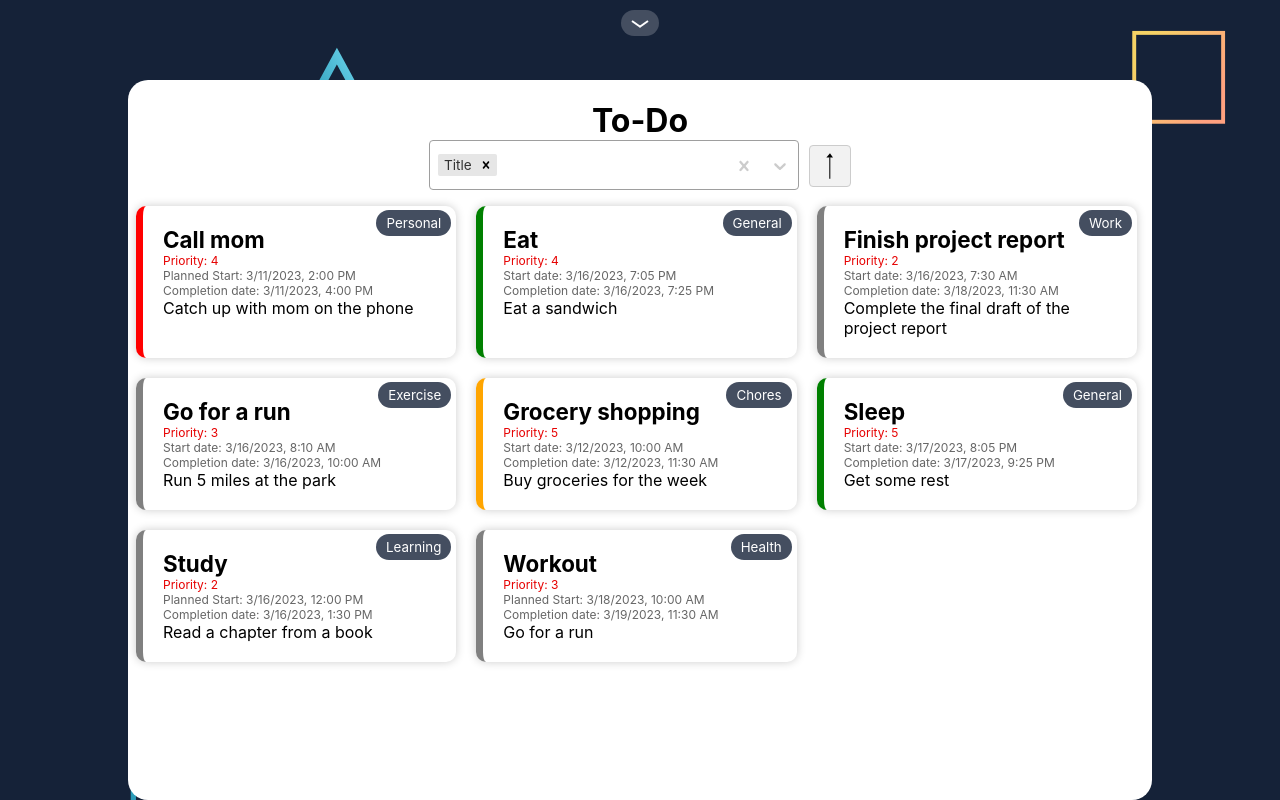
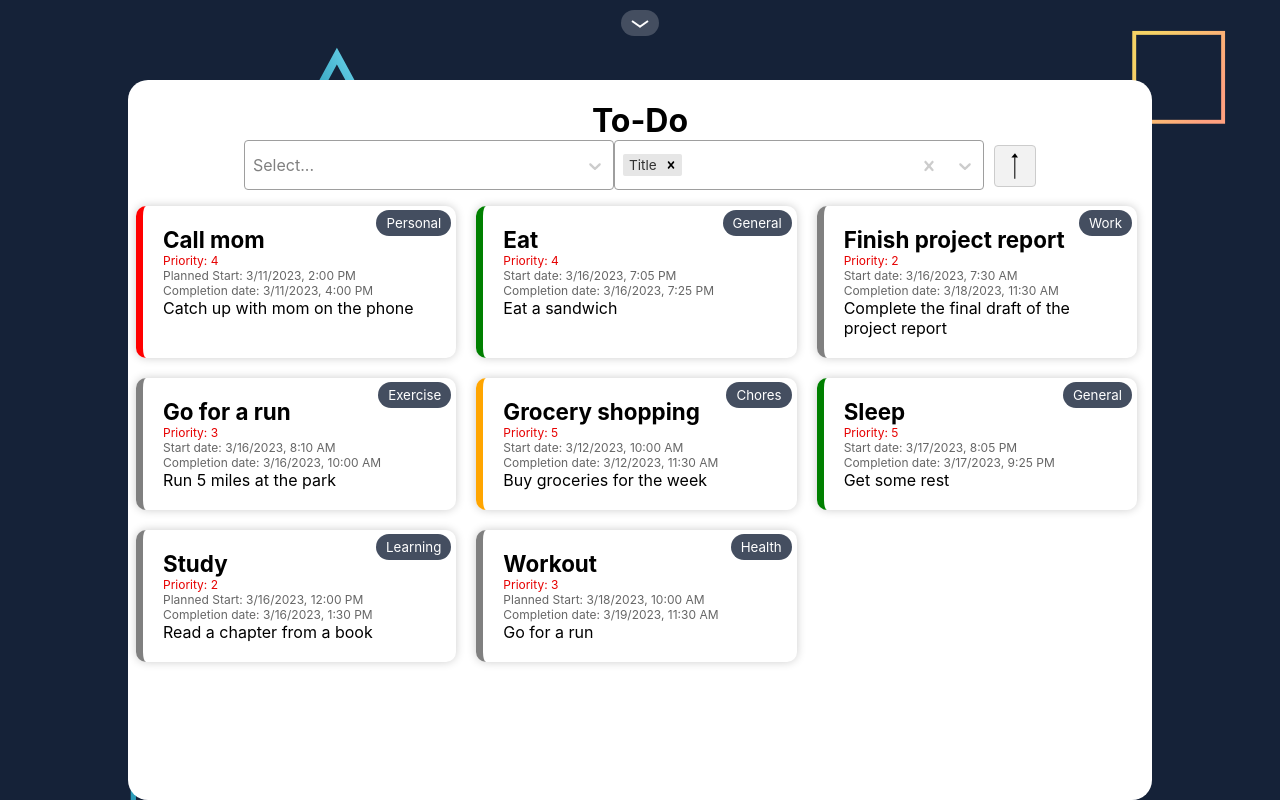
Before and after one commit to DanielGRasmussen/todo-fullstack, a React (Create React App) app: page / in a window 1280 px wide. Built offline with nearby package versions, Linux system fonts and the light colour scheme.

Commit message:
Added filtering

```diff
--- a/src/header/Header.tsx
+++ b/src/header/Header.tsx
@@ -1,7 +1,5 @@
 import "./css/Header.css";
 import React, { useEffect, useState } from "react";
-import { ITodoData } from "../main/TodoList";
-import { getToDoList } from "../ExternalServices";
 
 function NavItem({ name, active = false }): JSX.Element {
 	return (
@@ -14,19 +12,11 @@ function NavItem({ name, active = false }): JSX.Element {
 }
 
 function Header() {
-	const [todoList, setTodoList] = useState<ITodoData[]>([]);
-	const [active, setActive] = useState("all");
+	const [active, setActive] = useState("inventory");
 	const [isOpen, setIsOpen] = useState(false);
 	const [windowWidth, setWindowWidth] = useState(window.innerWidth);
 
 	useEffect(() => {
-		// To get the data
-		const fetchTodoList = async () => {
-			const fetchedList: ITodoData[] = await getToDoList();
-			setTodoList(fetchedList);
-		};
-		fetchTodoList();
-
 		// Hide header on scroll
 		let prevScrollpos: number = window.scrollY;
 		const header: Element = document.querySelector("header");
@@ -90,21 +80,15 @@ function Header() {
 		});
 	}, []);
 
-	// Gets the unique types from todoList
-	const uniqueTypes: string[] = Array.from(
-		new Set(todoList.map((todo: ITodoData) => todo.type.toLowerCase()))
-	);
-	uniqueTypes.unshift("all");
-
-	if (active === "all") {
-		setActive("general");
+	if (active === "inventory") {
+		setActive("todo");
 	}
 
 	const NavUl = (
 		<ul>
-			{uniqueTypes.map((type) => (
-				<NavItem key={type} name={type} active={type === active} />
-			))}
+			<NavItem name="Todo" active={"todo" === active} />
+			<NavItem name="Inventory" active={"inventory" === active} />
+			<NavItem name="Shopping List" active={"shopping" === active} />
 		</ul>
 	);
 
--- a/src/main/SearchMenu.tsx
+++ b/src/main/SearchMenu.tsx
@@ -11,17 +11,36 @@ const customComponents = {
 	)
 };
 
+function select_on_close(uniqueId) {
+	// Can't just do event handlers with class toggle and timeout
+	// Menu reappears for a split second and animation goes ultra-fast if you do.
+	const menu = document.querySelector(`#${uniqueId} .select-menu`);
+	const container: HTMLElement = menu?.parentElement;
+	const clonedMenu = menu?.cloneNode(true) as HTMLElement;
+
+	if (!clonedMenu) return;
+
+	clonedMenu.classList.add("select-menu-close");
+	clonedMenu.addEventListener("animationend", () => {
+		container?.removeChild(clonedMenu);
+	});
+
+	container?.appendChild(clonedMenu);
+}
+
 function SearchMenu(
 	searchQuery: string,
 	setSearchQuery,
 	sortingOptions: { value: string; label: string }[],
 	selectedSortingOption: { value: string; label: string }[],
 	setSelectedSortingOption,
-	handleSortOrderChange
+	handleSortOrderChange,
+	filterOptions: { value: string; label: string }[],
+	filters: string[],
+	setFilters
 ): JSX.Element {
-	const [uniqueId] = React.useState(
-		() => "select_" + Math.random().toFixed(5).slice(2)
-	);
+	const sortUniqueId = "sort-select";
+	const filterUniqueId = "filter-select";
 
 	// Makes react-select thinner
 	const selectStyles = {
@@ -33,7 +52,8 @@ function SearchMenu(
 			height: "50px",
 			boxShadow: null,
 			width: "370px",
-			cursor: "pointer"
+			cursor: "pointer",
+			textTransform: "capitalize"
 		}),
 		valueContainer: (provided) => ({
 			...provided,
@@ -51,7 +71,8 @@ function SearchMenu(
 		menu: (provided) => ({
 			...provided,
 			marginTop: "-5px",
-			width: "370px"
+			width: "370px",
+			textTransform: "capitalize"
 		})
 	};
 
@@ -75,33 +96,32 @@ function SearchMenu(
 				</section>
 			</div>
 			<Select
-				id={uniqueId}
-				options={sortingOptions}
-				value={selectedSortingOption}
-				onChange={(option) => setSelectedSortingOption(option)}
+				id={filterUniqueId}
+				options={filterOptions}
+				value={filters}
+				onChange={(options) => setFilters(options)}
 				styles={selectStyles}
 				isMulti
 				components={{ ...animatedComponents, ...customComponents }}
 				onMenuClose={() => {
-					// Can't just do event handlers with class toggle and timeout
-					// Menu reappears for a split second and animation goes ultra-fast if you do.
-					const menu = document.querySelector(
-						`#${uniqueId} .select-menu`
-					);
-					const container: HTMLElement = menu?.parentElement;
-					const clonedMenu = menu?.cloneNode(true) as HTMLElement;
-
-					if (!clonedMenu) return;
-
-					clonedMenu.classList.add("select-menu-close");
-					clonedMenu.addEventListener("animationend", () => {
-						container?.removeChild(clonedMenu);
-					});
-
-					container?.appendChild(clonedMenu);
+					select_on_close(filterUniqueId);
 				}}
 			/>
-			<SortButton onClick={handleSortOrderChange} />
+			<Select
+				id={sortUniqueId}
+				options={sortingOptions}
+				value={selectedSortingOption}
+				onChange={(options) => setSelectedSortingOption(options)}
+				styles={selectStyles}
+				isMulti
+				components={{ ...animatedComponents, ...customComponents }}
+				onMenuClose={() => {
+					select_on_close(sortUniqueId);
+				}}
+			/>
+			<SortButton
+				onClick={"select_" + Math.random().toFixed(5).slice(2)}
+			/>
 		</form>
 	);
 }
--- a/src/main/TodoList.tsx
+++ b/src/main/TodoList.tsx
@@ -95,6 +95,17 @@ function TodoList(): JSX.Element {
 		Dispatch<SetStateAction<{ value: string; label: string }[]>>
 	] = useState([sortingOptions[0]]);
 	const [sortOrder, setSortOrder] = useState(false);
+	const [filters, setFilters] = useState([]);
+
+	// Gets the unique types from todoList
+	const filterOptions = Array.from(
+		new Set(
+			todoList.map((todo: ITodoData) => ({
+				value: todo.type.toLowerCase(),
+				label: todo.type.toLowerCase()
+			}))
+		)
+	);
 
 	useEffect(() => {
 		const fetchTodoList = async () => {
@@ -104,8 +115,14 @@ function TodoList(): JSX.Element {
 		fetchTodoList();
 	}, []);
 
-	const filteredTodoList: ITodoData[] = todoList.filter((todo) =>
-		todo.title.toLowerCase().includes(searchQuery.toLowerCase())
+	// Search query is in it, and it's type is in filters (if there are any)
+	const filteredTodoList: ITodoData[] = todoList.filter(
+		(todo) =>
+			todo.title.toLowerCase().includes(searchQuery.toLowerCase()) &&
+			(filters.length === 0 ||
+				filters.some(
+					(option) => option.value === todo.type.toLowerCase()
+				))
 	);
 
 	const sortedTodoList: ITodoData[] = filteredTodoList.sort((a, b) => {
@@ -137,7 +154,10 @@ function TodoList(): JSX.Element {
 				sortingOptions,
 				selectedSortingOption,
 				setSelectedSortingOption,
-				setSortOrder
+				setSortOrder,
+				filterOptions,
+				filters,
+				setFilters
 			)}
 			<ul id="todos">
 				{sortedTodoList.map((todo) => (
```
